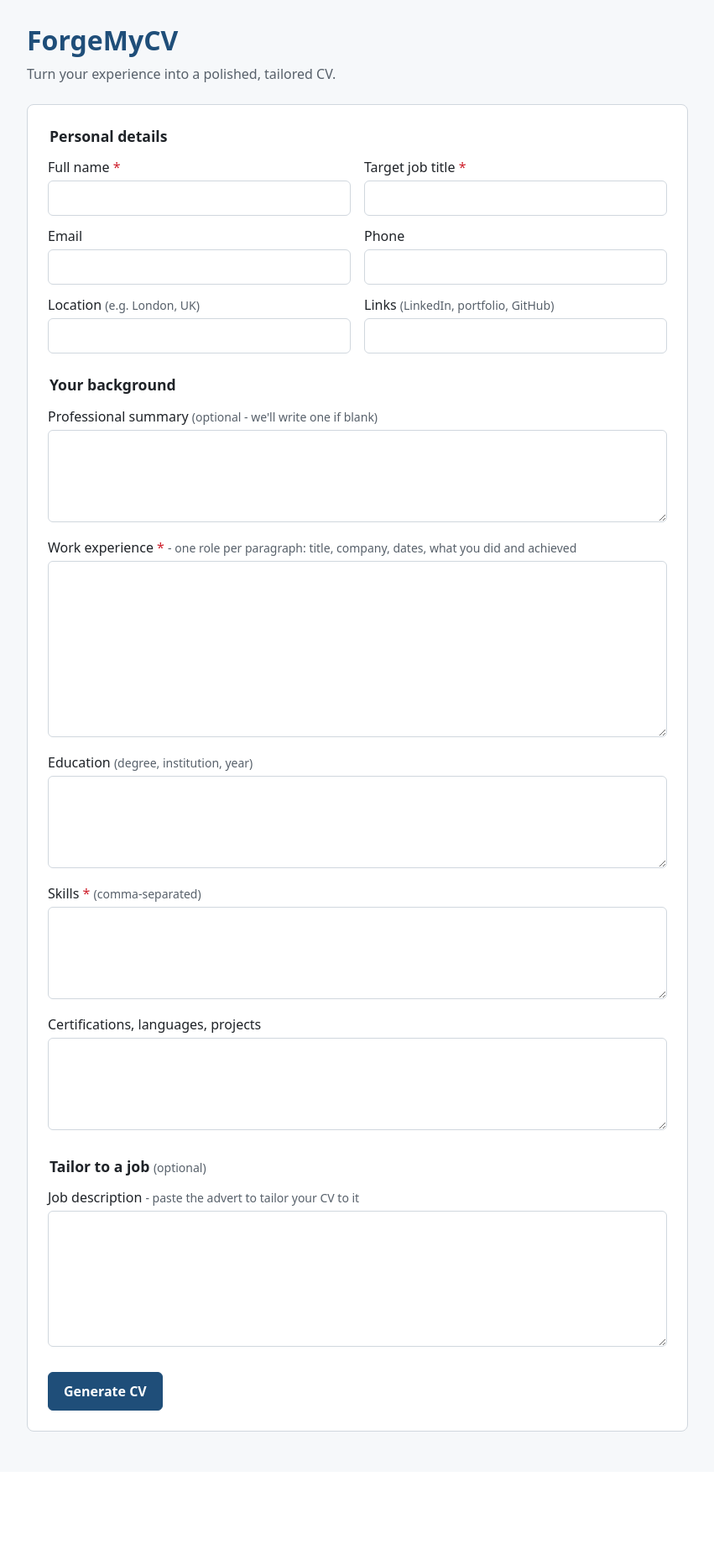
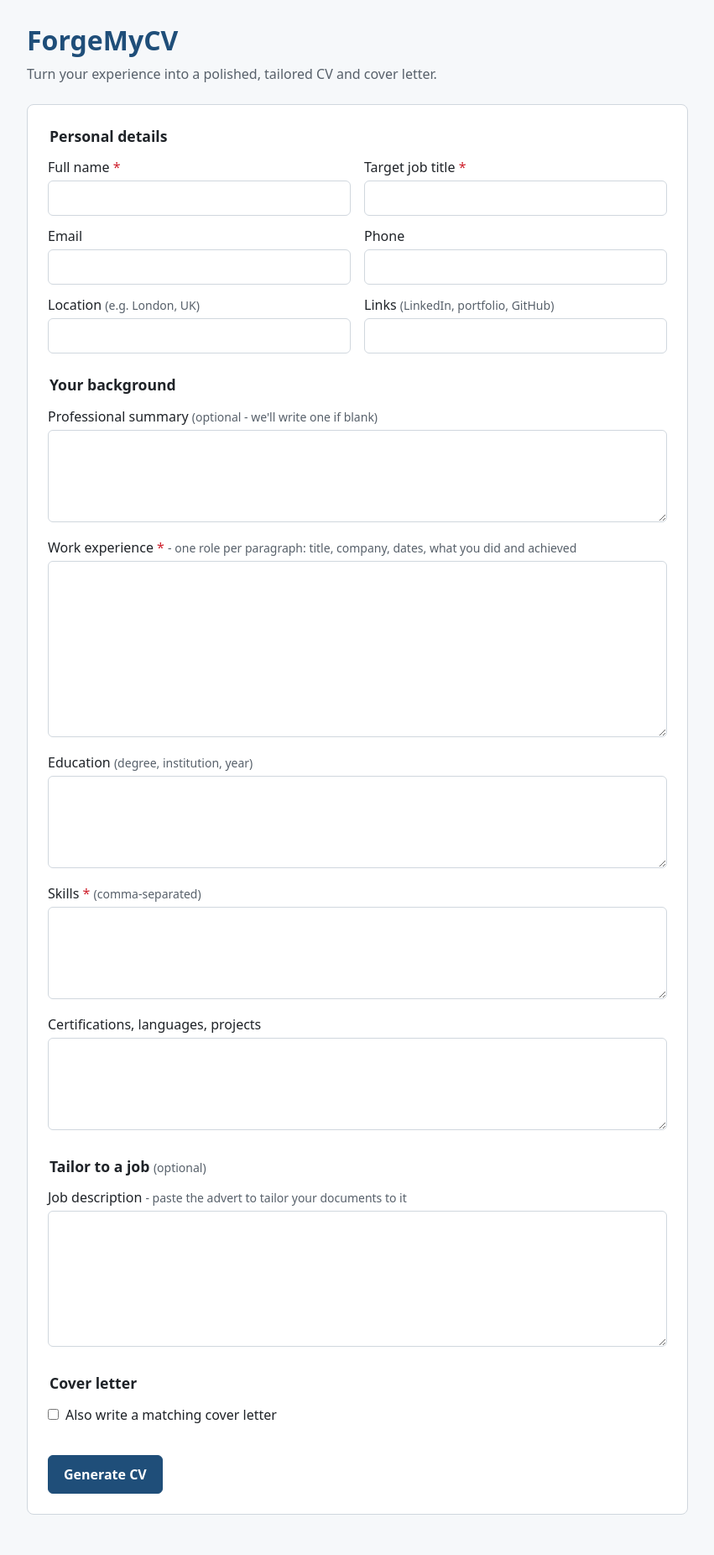
Before and after one commit to gabbyg4/ForgeMyCV, a Flask app: page / in a window 1280 px wide. Shown: the whole page at 84% size, without its empty margins (214-1065 px from the left). Before the commit the page ends 1705 px from the top, so only its background shows below. Run offline with Flask 3, Linux system fonts and the light colour scheme; some libraries are stand-ins or nearby versions.

Commit message:
Add optional cover letter generation
- New "Also write a matching cover letter" option with company name
  (required when selected), hiring manager and motivation fields
- Dedicated cover letter prompt; the CV prompt never sees the
  letter-only fields
- CV and cover letter are generated concurrently
- Result page shows each document in its own tab; Download PDF and
  Copy act on the visible document, and the PDF is named after it
- Tests for validation and dual generation; README updated

Co-Authored-By: Claude Opus 5.5 <noreply@anthropic.com>
Claude-Session: https://claude.ai/code/session_01AKNdb6UrqFRQ4uPUrEhB2j

```diff
--- a/app.py
+++ b/app.py
@@ -1,7 +1,9 @@
-"""ForgeMyCV - a small Flask app that turns your details into a polished CV."""
+"""ForgeMyCV - a small Flask app that turns your details into a polished CV
+and, optionally, a matching cover letter."""
 
 import logging
 import os
+from concurrent.futures import ThreadPoolExecutor
 
 from dotenv import load_dotenv
 from flask import Flask, render_template, request
@@ -34,10 +36,24 @@ FIELDS = [
     ("education", "Education", False, 2000),
     ("skills", "Skills", True, 1000),
     ("extras", "Certifications, languages, projects", False, 2000),
-    ("job_description", "Job description to tailor to", False, 6000),
+    ("job_description", "Job description", False, 6000),
+    ("company", "Company name", False, 150),
+    ("hiring_manager", "Hiring manager", False, 100),
+    ("motivation", "Why you want this role", False, 1500),
 ]
+LIMITS = {name: max_len for name, _, _, max_len in FIELDS}
 
-SYSTEM_PROMPT = """You are an expert CV writer. Write a single professional, \
+# Fields that only matter for the cover letter.
+COVER_LETTER_FIELDS = {"company", "hiring_manager", "motivation"}
+
+_SHARED_RULES = """- Never invent employers, dates, qualifications, metrics or contact details.
+- If a job description is given, emphasise the most relevant experience and \
+skills, without adding facts.
+- Write in the same language as the user's details.
+- Output only the requested document in Markdown. No preamble, notes, \
+code fences or [placeholders]."""
+
+CV_PROMPT = f"""You are an expert CV writer. Write a single professional, \
 ATS-friendly CV in Markdown using only the facts supplied by the user.
 
 Rules:
@@ -47,21 +63,30 @@ of contact details separated by " | ".
 Professional Summary, Skills, Work Experience, Education, Additional.
 - Under Work Experience, use a level-3 heading per role (title, company, dates) \
 and concise bullet points that start with strong action verbs.
-- Never invent employers, dates, qualifications, metrics or contact details. \
-Omit any section or detail that was not provided.
-- If a job description is given, prioritise and phrase the relevant experience \
-and skills to match it, without adding facts.
-- Output only the CV. No preamble, notes, placeholders or cover letter."""
+- Omit any section or detail that was not provided.
+{_SHARED_RULES}"""
 
+COVER_LETTER_PROMPT = f"""You are an expert career writer. Write a tailored, \
+one-page cover letter in Markdown using only the facts supplied by the user.
 
-LIMITS = {name: max_len for name, _, _, max_len in FIELDS}
+Rules:
+- Start with the candidate's name as a level-1 heading, followed by one line \
+of contact details separated by " | ". Do not include a date or postal addresses.
+- Address the hiring manager by name if given, otherwise "Dear Hiring Manager,".
+- 3-4 short paragraphs, 250-400 words: a specific opening naming the role and \
+company, one or two paragraphs linking the candidate's real achievements and \
+skills to the role's needs, and a confident closing with a call to action.
+- Sound natural and specific; avoid clichés such as "I am writing to apply".
+- End with "Yours sincerely," and the candidate's full name on the next line.
+{_SHARED_RULES}"""
 
 
 def get_client() -> OpenAI:
     return OpenAI()  # reads OPENAI_API_KEY from the environment
 
 
-def read_form(form) -> tuple[dict, list[str]]:
+def read_form(form) -> tuple[dict, bool, list[str]]:
+    want_letter = form.get("cover_letter") == "on"
     data, errors = {}, []
     for name, label, required, max_len in FIELDS:
         value = form.get(name, "").strip()
@@ -70,24 +95,26 @@ def read_form(form) -> tuple[dict, list[str]]:
         elif len(value) > max_len:
             errors.append(f"{label} must be at most {max_len} characters.")
         data[name] = value
-    return data, errors
+    if want_letter and not data["company"]:
+        errors.append("Company name is required for a cover letter.")
+    return data, want_letter, errors
 
 
-def build_prompt(data: dict) -> str:
-    lines = ["Create a CV from these details:", ""]
+def build_prompt(intro: str, data: dict, skip=()) -> str:
+    lines = [intro, ""]
     for name, label, _, _ in FIELDS:
-        if data.get(name):
+        if data.get(name) and name not in skip:
             lines.append(f"## {label}\n{data[name]}\n")
     return "\n".join(lines)
 
 
-def generate_cv(data: dict) -> str:
+def complete(system_prompt: str, user_prompt: str) -> str:
     response = get_client().chat.completions.create(
         model=MODEL,
         temperature=0.4,
         messages=[
-            {"role": "system", "content": SYSTEM_PROMPT},
-            {"role": "user", "content": build_prompt(data)},
+            {"role": "system", "content": system_prompt},
+            {"role": "user", "content": user_prompt},
         ],
     )
     content = (response.choices[0].message.content or "").strip()
@@ -97,8 +124,20 @@ def generate_cv(data: dict) -> str:
     return content
 
 
-def render_form(data=None, errors=(), status=200):
-    page = render_template("form.html", limits=LIMITS, data=data or {}, errors=errors)
+def generate_cv(data: dict) -> str:
+    prompt = build_prompt("Create a CV from these details:", data, skip=COVER_LETTER_FIELDS)
+    return complete(CV_PROMPT, prompt)
+
+
+def generate_cover_letter(data: dict) -> str:
+    prompt = build_prompt("Write a cover letter from these details:", data)
+    return complete(COVER_LETTER_PROMPT, prompt)
+
+
+def render_form(data=None, errors=(), status=200, want_letter=False):
+    page = render_template(
+        "form.html", limits=LIMITS, data=data or {}, errors=errors, want_letter=want_letter
+    )
     return page, status
 
 
@@ -109,28 +148,42 @@ def form():
 
 @app.post("/generate")
 def generate():
-    data, errors = read_form(request.form)
+    data, want_letter, errors = read_form(request.form)
+
+    def fail(message, status):
+        return render_form(data, errors or [message], status, want_letter)
+
     if errors:
-        return render_form(data, errors, 400)
+        return fail(None, 400)
+    if not os.getenv("OPENAI_API_KEY"):
+        return fail("The server is missing OPENAI_API_KEY. Add it to your .env file.", 500)
 
-    if not os.getenv("OPENAI_API_KEY"):
-        return render_form(data, ["The server is missing OPENAI_API_KEY. Add it to your .env file."], 500)
+    jobs = {"cv": ("CV", generate_cv)}
+    if want_letter:
+        jobs["cover_letter"] = ("Cover letter", generate_cover_letter)
 
     try:
-        cv_markdown = generate_cv(data)
+        # Generate the documents concurrently to halve the wait.
+        with ThreadPoolExecutor(max_workers=len(jobs)) as pool:
+            futures = {key: pool.submit(fn, data) for key, (_, fn) in jobs.items()}
+            results = {key: future.result() for key, future in futures.items()}
     except OpenAIError:
-        logger.exception("CV generation failed")
-        return render_form(data, ["We couldn't generate your CV right now. Please try again."], 502)
+        logger.exception("Document generation failed")
+        return fail("We couldn't generate your documents right now. Please try again.", 502)
 
-    if not cv_markdown:
-        return render_form(data, ["The CV came back empty. Please try again."], 502)
+    if not all(results.values()):
+        return fail("The response came back empty. Please try again.", 502)
 
-    return render_template(
-        "result.html",
-        cv_html=Markup(_markdown.render(cv_markdown)),
-        cv_markdown=cv_markdown,
-        full_name=data["full_name"],
-    )
+    documents = [
+        {
+            "id": key,
+            "title": title,
+            "html": Markup(_markdown.render(results[key])),
+            "markdown": results[key],
+        }
+        for key, (title, _) in jobs.items()
+    ]
+    return render_template("result.html", documents=documents, full_name=data["full_name"])
 
 
 if __name__ == "__main__":
--- a/templates/base.html
+++ b/templates/base.html
@@ -25,6 +25,9 @@
         textarea { min-height: 110px; resize: vertical; }
         input:focus, textarea:focus { outline: 2px solid var(--accent); outline-offset: -1px; }
         .req { color: #cf222e; }
+        .check { display: flex; align-items: center; gap: 8px; margin-bottom: 12px; cursor: pointer; }
+        .check input { width: auto; margin: 0; }
+        [hidden] { display: none !important; }
         .btn { display: inline-block; padding: 10px 18px; font: inherit; font-weight: 600; border-radius: 6px;
                border: 1px solid var(--accent); background: var(--accent); color: #fff; cursor: pointer;
                text-decoration: none; }
@@ -42,7 +45,7 @@
 <main>
     <header class="site no-print">
         <h1>ForgeMyCV</h1>
-        <p>Turn your experience into a polished, tailored CV.</p>
+        <p>Turn your experience into a polished, tailored CV and cover letter.</p>
     </header>
     {% block content %}{% endblock %}
 </main>
--- a/templates/form.html
+++ b/templates/form.html
@@ -51,8 +51,22 @@
 
     <fieldset>
         <legend>Tailor to a job <span class="hint">(optional)</span></legend>
-        {{ field("job_description", "Job description", hint="- paste the advert to tailor your CV to it",
+        {{ field("job_description", "Job description", hint="- paste the advert to tailor your documents to it",
                  rows=6) }}
+    </fieldset>
+
+    <fieldset>
+        <legend>Cover letter</legend>
+        <label class="check">
+            <input type="checkbox" name="cover_letter" id="cover_letter" {% if want_letter %}checked{% endif %}>
+            Also write a matching cover letter
+        </label>
+        <div class="grid" id="letter-fields">
+            {{ field("company", "Company name", hint="(required for a cover letter)") }}
+            {{ field("hiring_manager", "Hiring manager", hint="(if known)") }}
+            {{ field("motivation", "Why you want this role", hint="(optional - makes the letter more personal)",
+                     rows=3, cls="full") }}
+        </div>
     </fieldset>
 
     <button class="btn" type="submit" id="submit-btn">Generate CV</button>
@@ -61,10 +75,24 @@
 
 {% block scripts %}
 <script>
-    document.getElementById("cv-form").addEventListener("submit", function () {
-        var btn = document.getElementById("submit-btn");
+    var form = document.getElementById("cv-form");
+    var btn = document.getElementById("submit-btn");
+    var letterBox = document.getElementById("cover_letter");
+    var letterFields = document.getElementById("letter-fields");
+    var company = document.getElementById("company");
+
+    function syncLetter() {
+        var on = letterBox.checked;
+        letterFields.hidden = !on;
+        company.required = on;
+        btn.textContent = on ? "Generate CV & cover letter" : "Generate CV";
+    }
+    letterBox.addEventListener("change", syncLetter);
+    syncLetter();
+
+    form.addEventListener("submit", function () {
         btn.disabled = true;
-        btn.textContent = "Generating your CV...";
+        btn.textContent = letterBox.checked ? "Writing your CV & cover letter..." : "Generating your CV...";
     });
 </script>
 {% endblock %}
```
Also changed, not shown: templates/result.html (+61 -21 lines), tests/test_app.py (+39 -1 lines), README.md.
